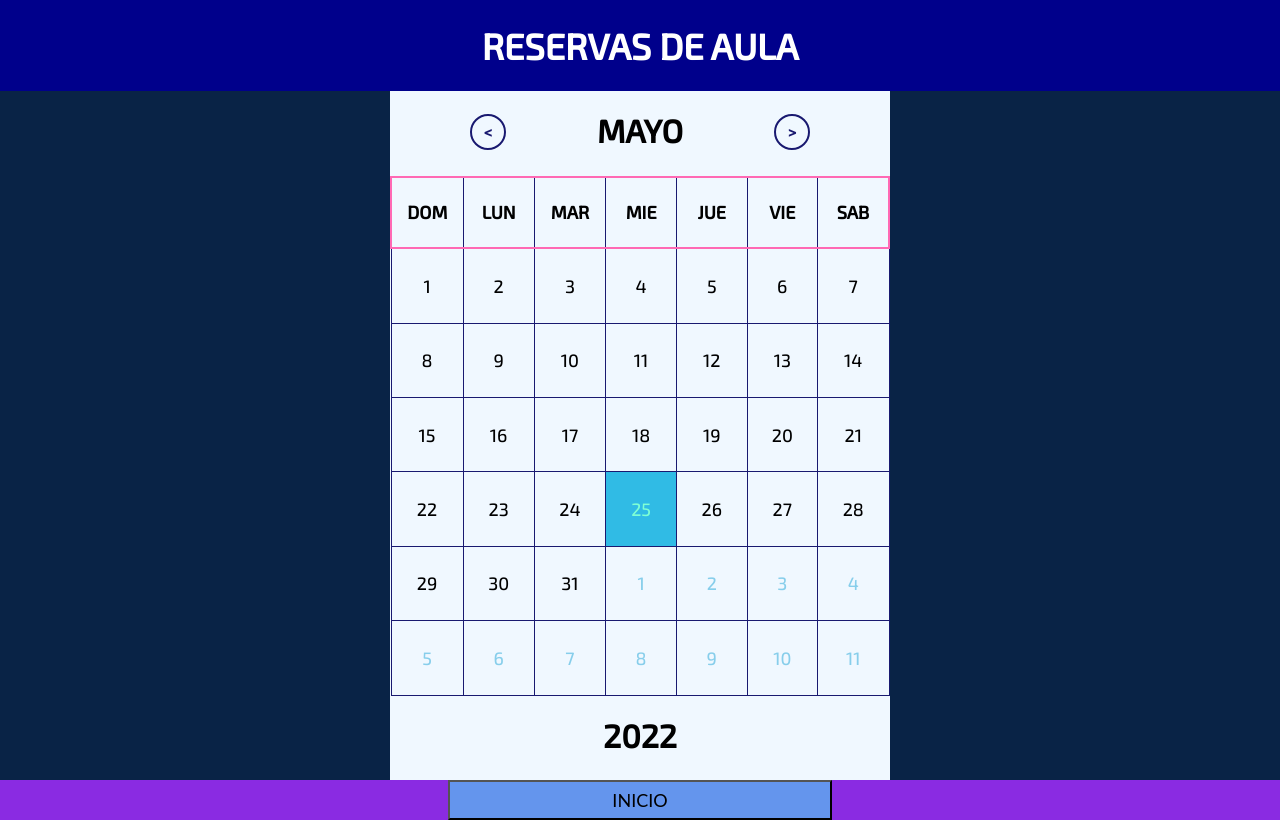
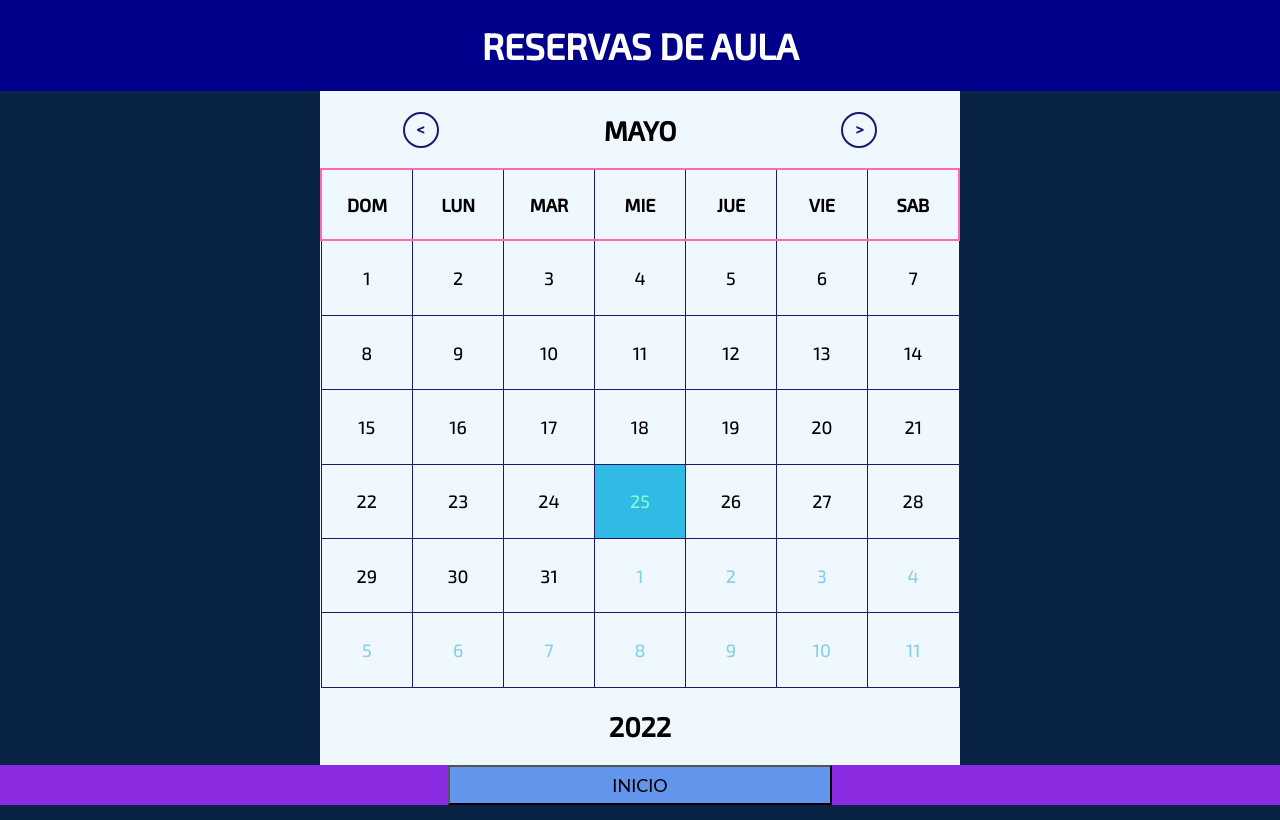
Before and after one commit to Lale1287/proyecto, a plain HTML site: page reservas.html in a window 1280 px wide. Drawn offline with Linux system fonts and the light colour scheme.

Commit message:
flex en agenda

```diff
--- a/css/styles_reservas.css
+++ b/css/styles_reservas.css
@@ -7,7 +7,7 @@ body{
 	background-color: #092346;
 	display: grid;
 	grid-template-areas: 	"header"
-							"formulario"
+							"calendario"
 							"footer";
 	grid-template-rows: 1fr 10fr auto;
 	align-items: center;
@@ -23,30 +23,34 @@ header{
 	text-align: center;
     color: #FFFFFF;
 }
+main{
+    grid-area: calendario;
+    display: flex;
+    justify-content: center;
+}
 .calendario{
     padding: 0;
-    left: 50%;
-    margin: 0 0 0 -250px;
     position: relative;
-    width: 500px;
+    width: 50%;
     background-color: aliceblue;
     text-align: center;
+    display: flex;
+    flex-direction: column;
 }
 .calendario .encabezado{
-    position: relative;
+    display: flex;
+    flex-direction: row;
+    justify-content: space-around;
+    align-items: center;
 }
 h2{
-    margin-top: 20px;
-    font-size: 32px;
     text-transform: uppercase;
 }
 .btn-ant,.btn-prox{
-    position: absolute;
-    top: 50%;
+    position: relative;
     height: 32px;
     width: 32px;
-    line-height: 32px;
-    margin-top: -16px;
+    line-height: 30px;
     border: 2px solid midnightblue;
     border-radius: 50%;
     color: midnightblue;
@@ -54,17 +58,10 @@ h2{
     font-weight: bold;
     cursor: pointer;
 }
-.btn-ant{
-    left: 80px;
-}
-.btn-prox{
-    right: 80px;
-}
 .btn-ant:hover,.btn-prox:hover{
     background-color:lightpink;
 }
 .calendario table{
-    margin-top: 20px;
     border-collapse: collapse;
 }
 .calendario thead{
--- a/reservas.html
+++ b/reservas.html
@@ -16,7 +16,8 @@
         <header>
             <h1>RESERVAS DE AULA</h1>
         </header>
-        <main class="calendario">
+        <main>
+            <div class="calendario">
                 <div class="encabezado">
                     <a class="btn-ant" id="btn-prev"><</a>
                     <h2 id="mes">Agosto</h2>
@@ -94,6 +95,7 @@
                 <div class="pie">
                     <h2 id="ano">2022</h2>
                 </div>
+            </div>
         </main>
         <footer>
             <a href="index.html"><button>INICIO</button></a>
```
Lines whose indentation alone changed are shown as unchanged.
